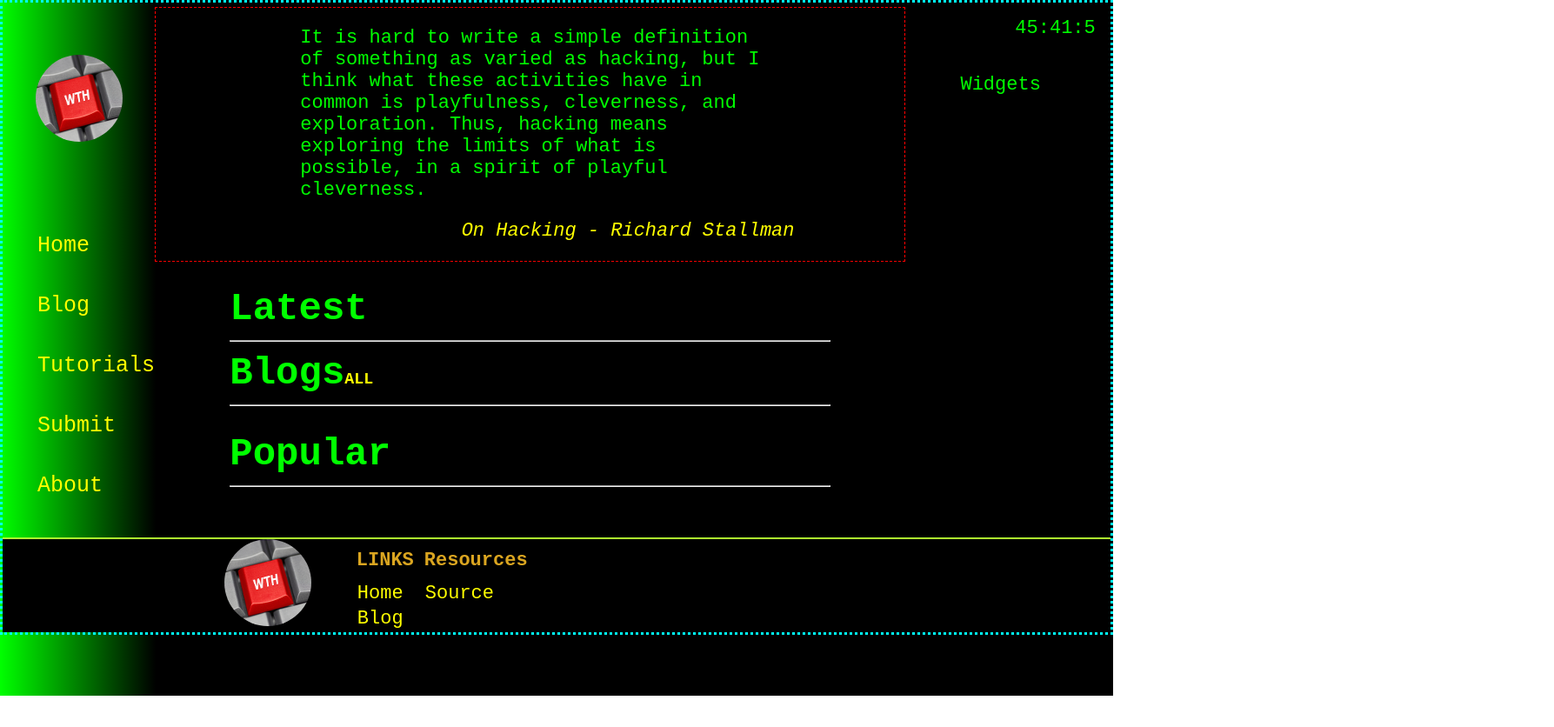
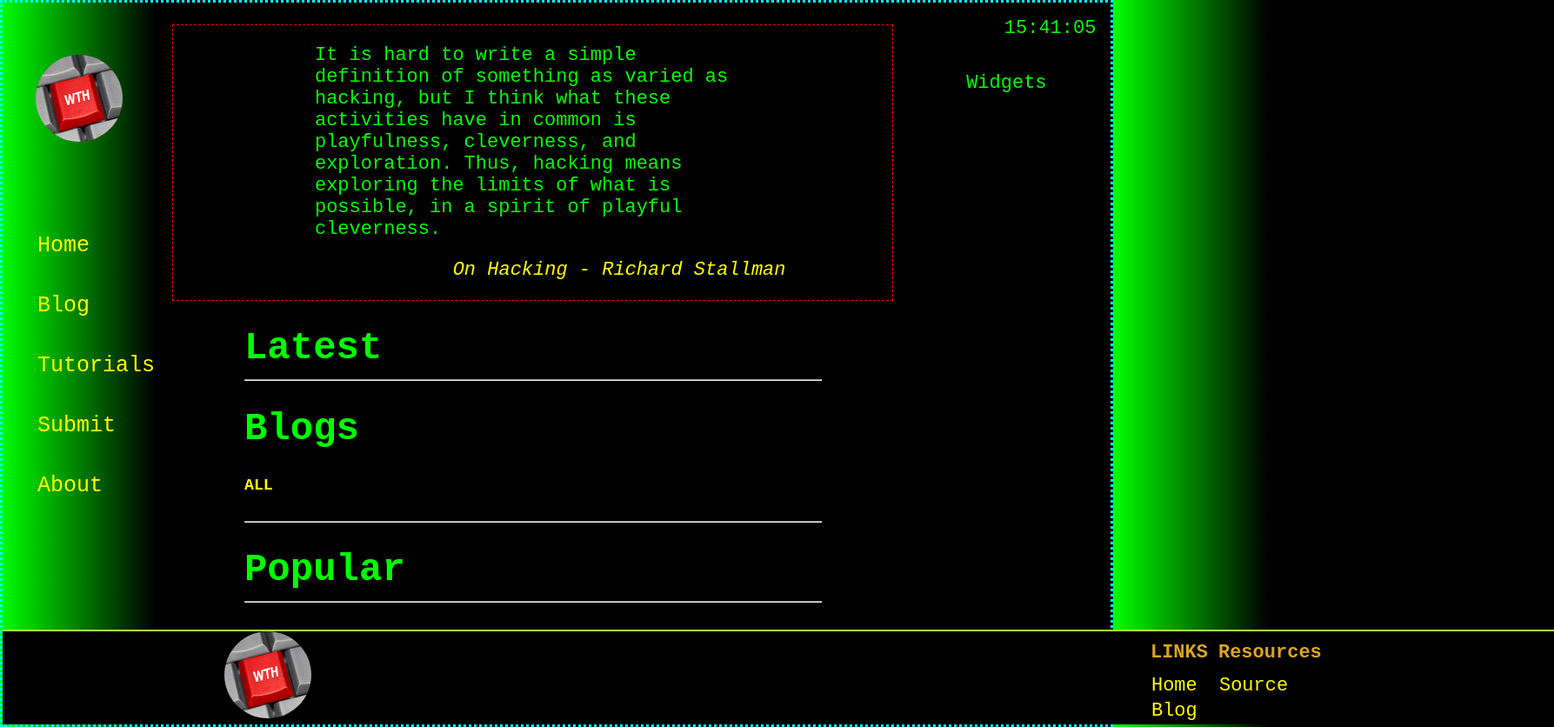
Before and after one commit to human-V-oid/whatthehack, a plain HTML site: page index.html in a window 1280 px wide. Shown: the whole page at 87% size, 1787 px wide, since content can reach past the window. Before the commit the page ends 800 px from the top, so only its background shows below. Drawn offline with Linux system fonts and the light colour scheme.

Commit message:
revamped

```diff
--- a/index.html
+++ b/index.html
@@ -3,8 +3,8 @@
 <head>
   <meta charset="UTF-8">
   <link rel="stylesheet" href="./styles/style.css">
-  <script src="./scripts/main.js"></script>
-  <meta name="viewport" content="width=device-width">
+  <script src="./scripts/main.js" defer></script>
+  <meta name="viewport" content="width=device-width, initial-scale=1.0">
   <title>WhatTheHack! Home</title>
 </head>
 
@@ -48,7 +48,10 @@
       <div class="main-content">
         <h1>Latest</h1>
         <hr>
-        <h1 style="display: inline;">Blogs</h1><h5 style="display: inline;"><a href="./blogs.html">ALL</a></h5>
+        <div class="blogs-header">
+          <h1>Blogs</h1>
+          <h5><a href="./blogs.html">ALL</a></h5>
+        </div>
         <hr>
         <h1>Popular</h1>
         <hr>
@@ -62,7 +65,6 @@
       </aside>
       <p>Widgets</p>
     </div>
-    <script src="./scripts/main.js"></script>
   </div>
   <footer>
     <div class="footer">
@@ -82,7 +84,7 @@
             <td><a href="github.com/human-V-oid/whatthehack">Source</a></td>
           </tr>
           <tr>
-            <td><a href="./blog.html">Blog</a></td>
+            <td><a href="./blogs/index.html">Blog</a></td>
             <td></td>
           </tr>
         </table>
--- a/scripts/main.js
+++ b/scripts/main.js
@@ -1,7 +1,7 @@
 // Get a reference to the time element
 function updateTime() {
     var today = new Date();
-    var time = today.getDate() + today.getMonth() + today.getHours() + ":" + today.getMinutes() + ":" + today.getSeconds();
+    var time = today.getHours() + ":" + String(today.getMinutes()).padStart(2, '0') + ":" + String(today.getSeconds()).padStart(2, '0');
     document.getElementById("currentTime").innerHTML = time;
     setTimeout(updateTime, 1000); // Update time every second
 }
--- a/styles/style.css
+++ b/styles/style.css
@@ -7,12 +7,16 @@ body {
   font-family: monospace;
   border: 3px dotted cyan;
   background: linear-gradient(to right, #0f0, #000 14%);
+  display: flex;
+  flex-direction: column;
+  min-height: 100vh;
 }
 
 .wrapper {
   margin: 0px;
   padding: 0px;
   display: flex;
+  flex: 1;
 }
 
 .sidebar {
@@ -30,6 +34,7 @@ body {
   display: flex;
   flex: 10;
   flex-direction: column;
+  padding: 20px;
 }
 
 .top-quote {
@@ -96,6 +101,8 @@ figcaption {
   padding: 0 20%;
   border-top: 2px solid greenyellow;
   background: black;
+  width: 100%;
+  justify-content: space-between;
 }
 
 .footer-branding{
```
Also changed, not shown: blogs/index.html (+7 -7 lines).
